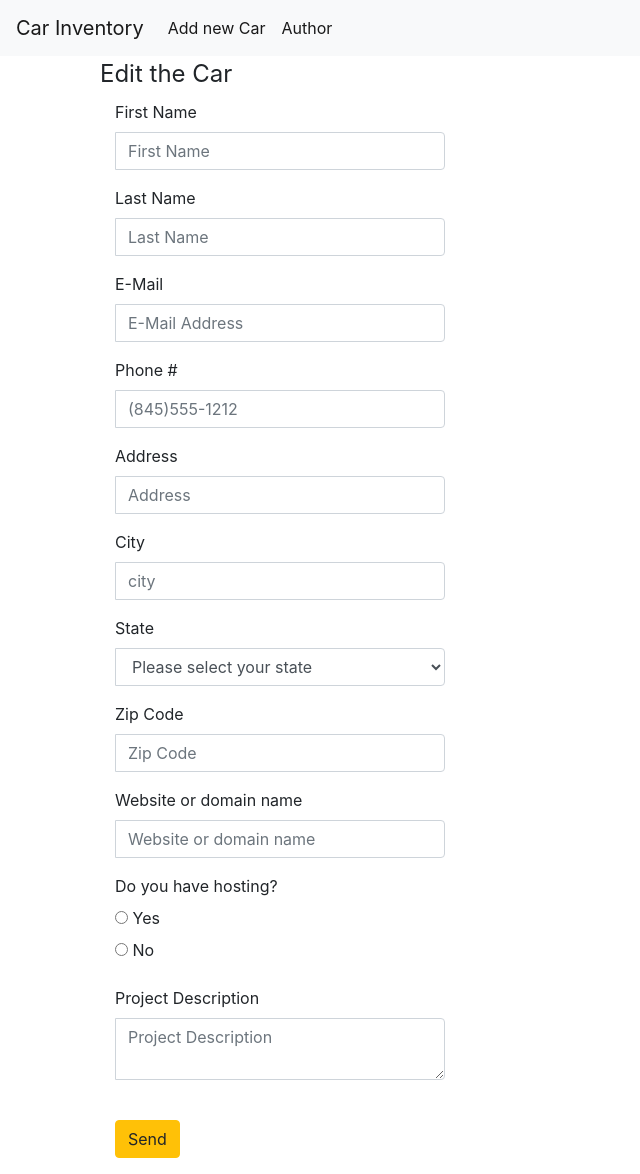
After one commit to inspiredevgen/getting-started-python-uv, a Flask app: page /edit-2 in a window 1280 px wide. The commit adds this page. Shown: the whole page, without its empty margins (0-640 px from the left). Run offline with Flask 3, Linux system fonts and the light colour scheme; some libraries are stand-ins or nearby versions.

Commit message:
working on edit page

```diff
--- a/project-5/app.py
+++ b/project-5/app.py
@@ -99,3 +99,7 @@ def edit(id):
             return redirect(url_for('index'))
 
     return render_template('edit.html', car=car)
+
+@app.route('/edit-2')
+def edit2():
+    return render_template('edit-2.html')
--- /dev/null
+++ b/project-5/static/css/js1.js
@@ -0,0 +1,121 @@
+$(document).ready(function() {
+    $('#contact_form').bootstrapValidator({
+        // To use feedback icons, ensure that you use Bootstrap v3.1.0 or later
+        feedbackIcons: {
+            valid: 'glyphicon glyphicon-ok',
+            invalid: 'glyphicon glyphicon-remove',
+            validating: 'glyphicon glyphicon-refresh'
+        },
+        fields: {
+            first_name: {
+                validators: {
+                        stringLength: {
+                        min: 2,
+                    },
+                        notEmpty: {
+                        message: 'Please supply your first name'
+                    }
+                }
+            },
+             last_name: {
+                validators: {
+                     stringLength: {
+                        min: 2,
+                    },
+                    notEmpty: {
+                        message: 'Please supply your last name'
+                    }
+                }
+            },
+            email: {
+                validators: {
+                    notEmpty: {
+                        message: 'Please supply your email address'
+                    },
+                    emailAddress: {
+                        message: 'Please supply a valid email address'
+                    }
+                }
+            },
+            phone: {
+                validators: {
+                    notEmpty: {
+                        message: 'Please supply your phone number'
+                    },
+                    phone: {
+                        country: 'US',
+                        message: 'Please supply a vaild phone number with area code'
+                    }
+                }
+            },
+            address: {
+                validators: {
+                     stringLength: {
+                        min: 8,
+                    },
+                    notEmpty: {
+                        message: 'Please supply your street address'
+                    }
+                }
+            },
+            city: {
+                validators: {
+                     stringLength: {
+                        min: 4,
+                    },
+                    notEmpty: {
+                        message: 'Please supply your city'
+                    }
+                }
+            },
+            state: {
+                validators: {
+                    notEmpty: {
+                        message: 'Please select your state'
+                    }
+                }
+            },
+            zip: {
+                validators: {
+                    notEmpty: {
+                        message: 'Please supply your zip code'
+                    },
+                    zipCode: {
+                        country: 'US',
+                        message: 'Please supply a vaild zip code'
+                    }
+                }
+            },
+            comment: {
+                validators: {
+                      stringLength: {
+                        min: 10,
+                        max: 200,
+                        message:'Please enter at least 10 characters and no more than 200'
+                    },
+                    notEmpty: {
+                        message: 'Please supply a description of your project'
+                    }
+                    }
+                }
+            }
+        })
+        .on('success.form.bv', function(e) {
+            $('#success_message').slideDown({ opacity: "show" }, "slow") // Do something ...
+                $('#contact_form').data('bootstrapValidator').resetForm();
+
+            // Prevent form submission
+            e.preventDefault();
+
+            // Get the form instance
+            var $form = $(e.target);
+
+            // Get the BootstrapValidator instance
+            var bv = $form.data('bootstrapValidator');
+
+            // Use Ajax to submit form data
+            $.post($form.attr('action'), $form.serialize(), function(result) {
+                console.log(result);
+            }, 'json');
+        });
+});
--- a/project-5/templates/base.html
+++ b/project-5/templates/base.html
@@ -1,6 +1,10 @@
 <!doctype html>
 <html lang="en">
   <head>
+
+    <style>
+      #success_message{ display: none;}
+    </style>
     <!-- Required meta tags -->
     <meta charset="utf-8">
     <meta name="viewport" content="width=device-width, initial-scale=1, shrink-to-fit=no">
--- /dev/null
+++ b/project-5/templates/edit-2.html
@@ -0,0 +1,217 @@
+{% extends 'base.html' %}
+
+{% block content %}
+<div class="container">
+
+    <form class="well form-horizontal" action=" " method="post"  id="contact_form">
+<fieldset>
+
+<!-- Form Name -->
+<legend>Edit the Car</legend>
+
+<!-- Text input-->
+
+<div class="form-group">
+  <label class="col-md-4 control-label">First Name</label>
+  <div class="col-md-4 inputGroupContainer">
+  <div class="input-group">
+  <span class="input-group-addon"><i class="glyphicon glyphicon-user"></i></span>
+  <input  name="first_name" placeholder="First Name" class="form-control"  type="text">
+    </div>
+  </div>
+</div>
+
+<!-- Text input-->
+
+<div class="form-group">
+  <label class="col-md-4 control-label" >Last Name</label>
+    <div class="col-md-4 inputGroupContainer">
+    <div class="input-group">
+  <span class="input-group-addon"><i class="glyphicon glyphicon-user"></i></span>
+  <input name="last_name" placeholder="Last Name" class="form-control"  type="text">
+    </div>
+  </div>
+</div>
+
+<!-- Text input-->
+       <div class="form-group">
+  <label class="col-md-4 control-label">E-Mail</label>
+    <div class="col-md-4 inputGroupContainer">
+    <div class="input-group">
+        <span class="input-group-addon"><i class="glyphicon glyphicon-envelope"></i></span>
+  <input name="email" placeholder="E-Mail Address" class="form-control"  type="text">
+    </div>
+  </div>
+</div>
+
+
+<!-- Text input-->
+
+<div class="form-group">
+  <label class="col-md-4 control-label">Phone #</label>
+    <div class="col-md-4 inputGroupContainer">
+    <div class="input-group">
+        <span class="input-group-addon"><i class="glyphicon glyphicon-earphone"></i></span>
+  <input name="phone" placeholder="(845)555-1212" class="form-control" type="text">
+    </div>
+  </div>
+</div>
+
+<!-- Text input-->
+
+<div class="form-group">
+  <label class="col-md-4 control-label">Address</label>
+    <div class="col-md-4 inputGroupContainer">
+    <div class="input-group">
+        <span class="input-group-addon"><i class="glyphicon glyphicon-home"></i></span>
+  <input name="address" placeholder="Address" class="form-control" type="text">
+    </div>
+  </div>
+</div>
+
+<!-- Text input-->
+
+<div class="form-group">
+  <label class="col-md-4 control-label">City</label>
+    <div class="col-md-4 inputGroupContainer">
+    <div class="input-group">
+        <span class="input-group-addon"><i class="glyphicon glyphicon-home"></i></span>
+  <input name="city" placeholder="city" class="form-control"  type="text">
+    </div>
+  </div>
+</div>
+
+<!-- Select Basic -->
+
+<div class="form-group">
+  <label class="col-md-4 control-label">State</label>
+    <div class="col-md-4 selectContainer">
+    <div class="input-group">
+        <span class="input-group-addon"><i class="glyphicon glyphicon-list"></i></span>
+    <select name="state" class="form-control selectpicker" >
+      <option value=" " >Please select your state</option>
+      <option>Alabama</option>
+      <option>Alaska</option>
+      <option >Arizona</option>
+      <option >Arkansas</option>
+      <option >California</option>
+      <option >Colorado</option>
+      <option >Connecticut</option>
+      <option >Delaware</option>
+      <option >District of Columbia</option>
+      <option> Florida</option>
+      <option >Georgia</option>
+      <option >Hawaii</option>
+      <option >daho</option>
+      <option >Illinois</option>
+      <option >Indiana</option>
+      <option >Iowa</option>
+      <option> Kansas</option>
+      <option >Kentucky</option>
+      <option >Louisiana</option>
+      <option>Maine</option>
+      <option >Maryland</option>
+      <option> Mass</option>
+      <option >Michigan</option>
+      <option >Minnesota</option>
+      <option>Mississippi</option>
+      <option>Missouri</option>
+      <option>Montana</option>
+      <option>Nebraska</option>
+      <option>Nevada</option>
+      <option>New Hampshire</option>
+      <option>New Jersey</option>
+      <option>New Mexico</option>
+      <option>New York</option>
+      <option>North Carolina</option>
+      <option>North Dakota</option>
+      <option>Ohio</option>
+      <option>Oklahoma</option>
+      <option>Oregon</option>
+      <option>Pennsylvania</option>
+      <option>Rhode Island</option>
+      <option>South Carolina</option>
+      <option>South Dakota</option>
+      <option>Tennessee</option>
+      <option>Texas</option>
+      <option> Uttah</option>
+      <option>Vermont</option>
+      <option>Virginia</option>
+      <option >Washington</option>
+      <option >West Virginia</option>
+      <option>Wisconsin</option>
+      <option >Wyoming</option>
+    </select>
+  </div>
+</div>
+</div>
+
+<!-- Text input-->
+
+<div class="form-group">
+  <label class="col-md-4 control-label">Zip Code</label>
+    <div class="col-md-4 inputGroupContainer">
+    <div class="input-group">
+        <span class="input-group-addon"><i class="glyphicon glyphicon-home"></i></span>
+  <input name="zip" placeholder="Zip Code" class="form-control"  type="text">
+    </div>
+</div>
+</div>
+
+<!-- Text input-->
+<div class="form-group">
+  <label class="col-md-4 control-label">Website or domain name</label>
+   <div class="col-md-4 inputGroupContainer">
+    <div class="input-group">
+        <span class="input-group-addon"><i class="glyphicon glyphicon-globe"></i></span>
+  <input name="website" placeholder="Website or domain name" class="form-control" type="text">
+    </div>
+  </div>
+</div>
+
+<!-- radio checks -->
+ <div class="form-group">
+                        <label class="col-md-4 control-label">Do you have hosting?</label>
+                        <div class="col-md-4">
+                            <div class="radio">
+                                <label>
+                                    <input type="radio" name="hosting" value="yes" /> Yes
+                                </label>
+                            </div>
+                            <div class="radio">
+                                <label>
+                                    <input type="radio" name="hosting" value="no" /> No
+                                </label>
+                            </div>
+                        </div>
+                    </div>
+
+<!-- Text area -->
+
+<div class="form-group">
+  <label class="col-md-4 control-label">Project Description</label>
+    <div class="col-md-4 inputGroupContainer">
+    <div class="input-group">
+        <span class="input-group-addon"><i class="glyphicon glyphicon-pencil"></i></span>
+        	<textarea class="form-control" name="comment" placeholder="Project Description"></textarea>
+  </div>
+  </div>
+</div>
+
+<!-- Success message -->
+<div class="alert alert-success" role="alert" id="success_message">Success <i class="glyphicon glyphicon-thumbs-up"></i> Thanks for contacting us, we will get back to you shortly.</div>
+
+<!-- Button -->
+<div class="form-group">
+  <label class="col-md-4 control-label"></label>
+  <div class="col-md-4">
+    <button type="submit" class="btn btn-warning" >Send <span class="glyphicon glyphicon-send"></span></button>
+  </div>
+</div>
+
+</fieldset>
+</form>
+</div>
+    </div><!-- /.container -->
+    <script src="{{ url_for('static', filename='css/js1.js')}}"></script>
+{% endblock %}
--- a/project-5/templates/edit.html
+++ b/project-5/templates/edit.html
@@ -1,7 +1,9 @@
 {% extends 'base.html' %}
 
 {% block content %}
-<h1>{% block title %} Edit "{{ car['brand'] }} {{ car['model'] }}" {% endblock %}</h1>
+<center><h1>{% block title %} Car Inventory App {% endblock %}</h1></center>
+    <img src="{{url_for('static', filename='img/car_edit.svg')}}" width="250" align="middle" />
+    <h2>Edit "{{ car['brand'] }} {{ car['model'] }}" </h2>
 
 <form method="post">
     <div class="form-group">
```
Also changed, not shown: project-5/README.md, project-5/static/img/car_edit.svg (added).
